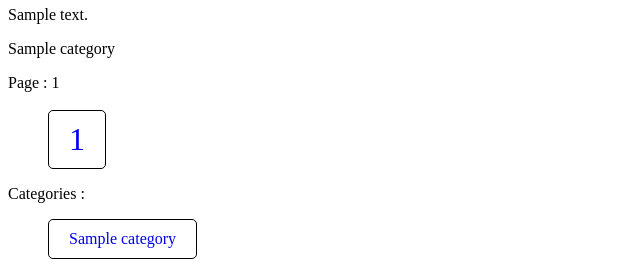
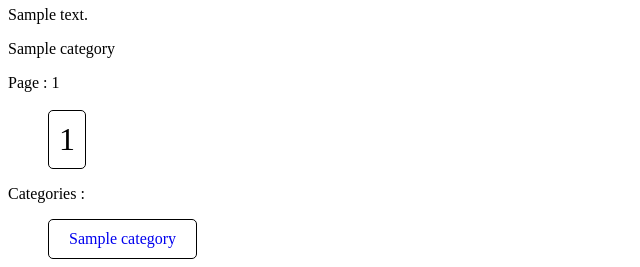
Before and after one commit to tfevan/django_blog, a Django app: page / in a window 1280 px wide. Shown: the part 565-832 px from the top of the page, without its empty margins (0-640 px from the left). Run offline with Django 3.2, Linux system fonts and the light colour scheme; tables that the repository leaves empty hold one stand-in row (values such as "Sample post"); grey boxes marked "Sample" are stand-in pictures.

Commit message:
template 'index' modified = current page make as span

```diff
--- a/blog/templates/blog/index.html
+++ b/blog/templates/blog/index.html
@@ -65,6 +65,10 @@ Page : {{ posts.number }}
 
 <ul>
 
+
+
+
+
 {% if posts.has_previous %}
 
 	<li><a href="?page={{ posts.previous_page_number }}">Previous</a></li>
@@ -75,14 +79,19 @@ Page : {{ posts.number }}
 
 {% for page in page_range %}
 
-<li class="{% if posts.number == page %}active{% endif %}">
+	{% if posts.number == page %}
 
+		<li class="active"><span>{{ page }}</span></li>
 
+	{% else %}
 
-<a href="?page={{ page }}">{{ page }}</a></li>
+		<li><a href="?page={{ page }}">{{ page }}</a></li>
+
+	{% endif %}
 
 
 {% endfor %}
+
 
 
 {% if posts.has_next %}
```
